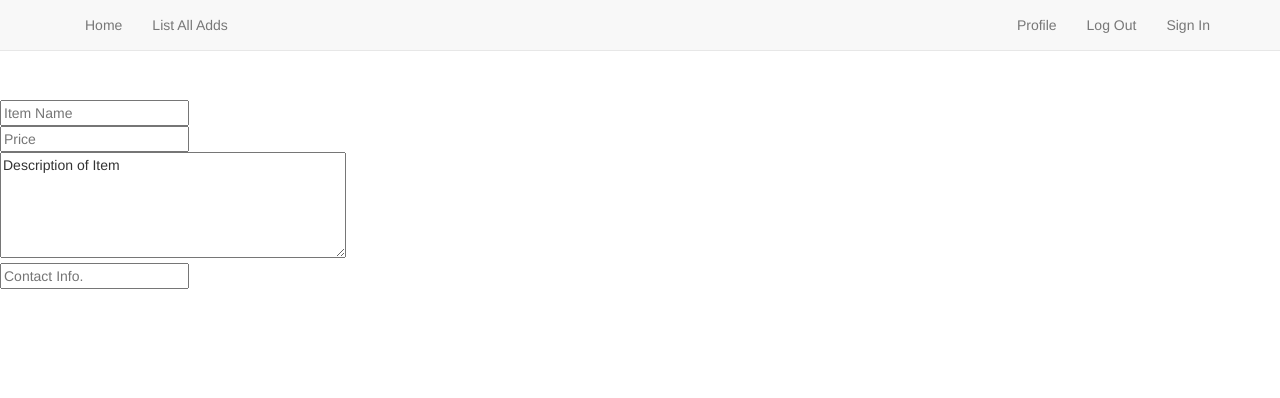
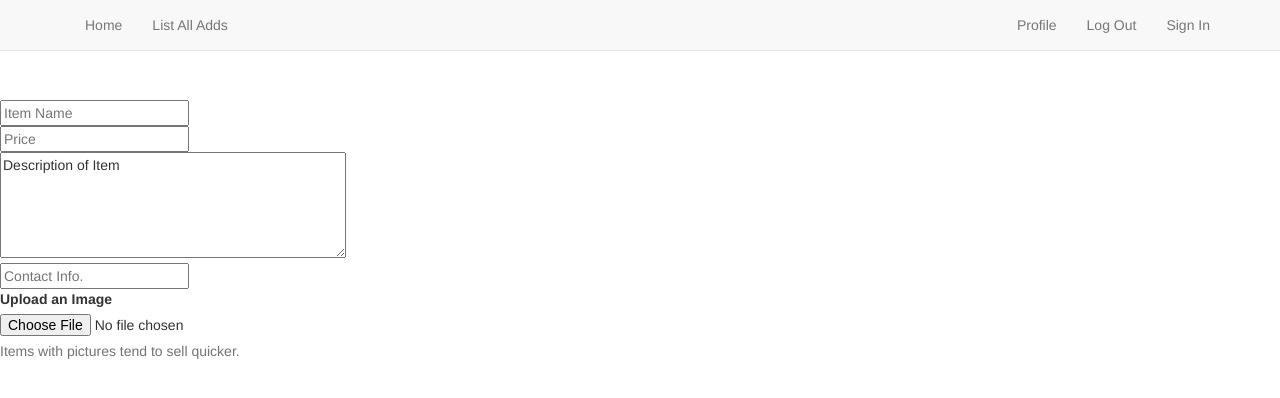
Before and after one commit to adlisterproject/sketchy-b, a PHP site: page /ads.create.php in a window 1280 px wide. Shown: the top 398 px of the page. Run offline with PHP 8.4, Linux system fonts and the light colour scheme; the visitor is signed in with stand-in values (Sample User, id 1).

Commit message:
added file upload to ad create. added link to create ad on user profile. tabbed

```diff
--- a/public/ads.create.php
+++ b/public/ads.create.php
@@ -32,15 +32,17 @@ extract(pageController());
 	<form>
 		<input type="text" id="name" name="username" placeholder="Item Name">
 		<br>
-
 		<input type="text" id="price" name="price" placeholder="Price">
 		<br>
-
 		<textarea id="description" name="description" rows="5" cols="40">Description of Item</textarea>
 		<br>
-
 		<input type="text" id="contact" name="contact" placeholder="Contact Info.">
 		<br>
+		<div class="form-group">
+			<label for="exampleInputFile">Upload an Image</label>
+			<input type="file" id="exampleInputFile">
+			<p class="help-block">Items with pictures tend to sell quicker.</p>
+		</div>
 	</form>
 </div>
 
--- a/public/users.show.php
+++ b/public/users.show.php
@@ -32,6 +32,7 @@ extract(pageController());
 	<br>
 	<br>
 	<h1>Hello <?=$username?></h1>
+	<h4><a href = "ads.create.php">Create Ad</a></h4>
 
 </body>
 
```
Also changed, not shown: public/users.create.php (indentation only), 1 other file. Lines whose indentation alone changed are shown as unchanged.
